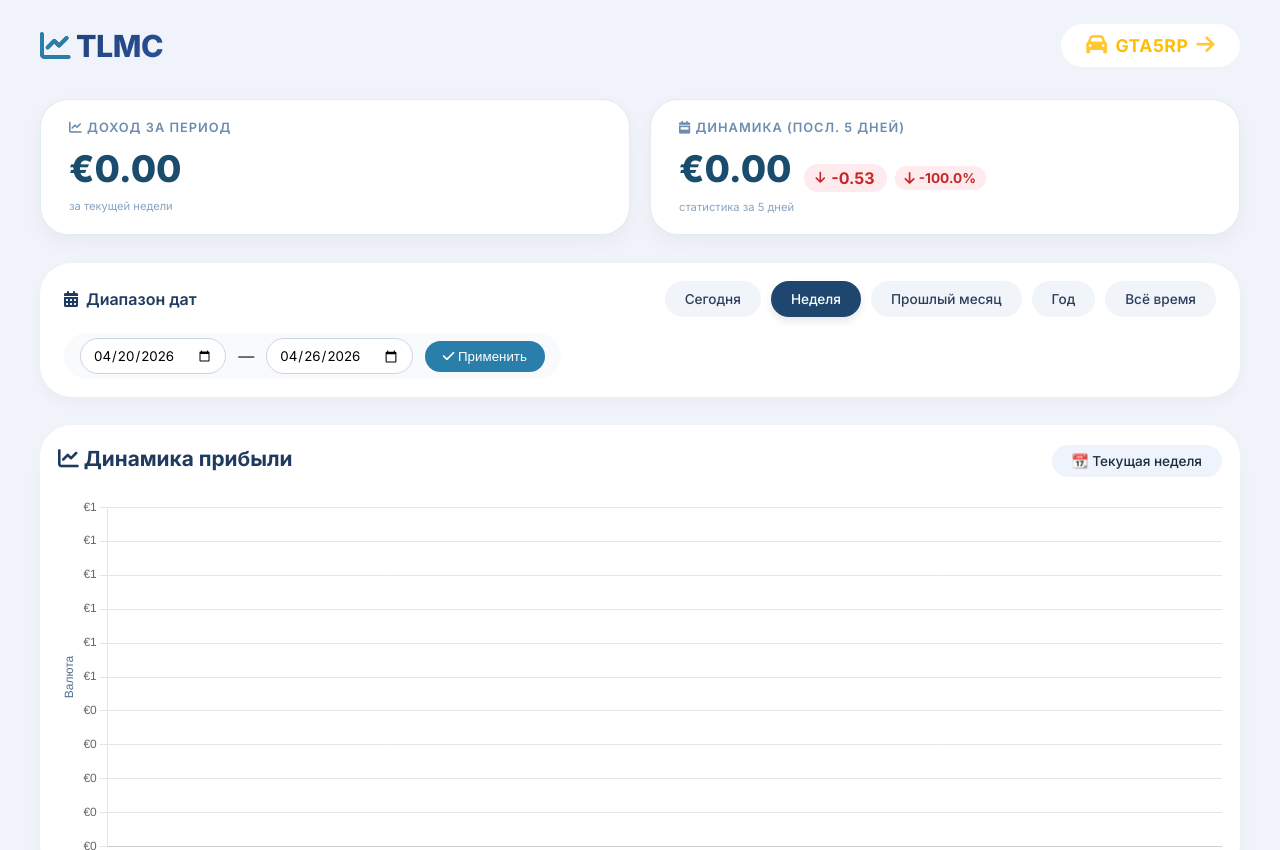
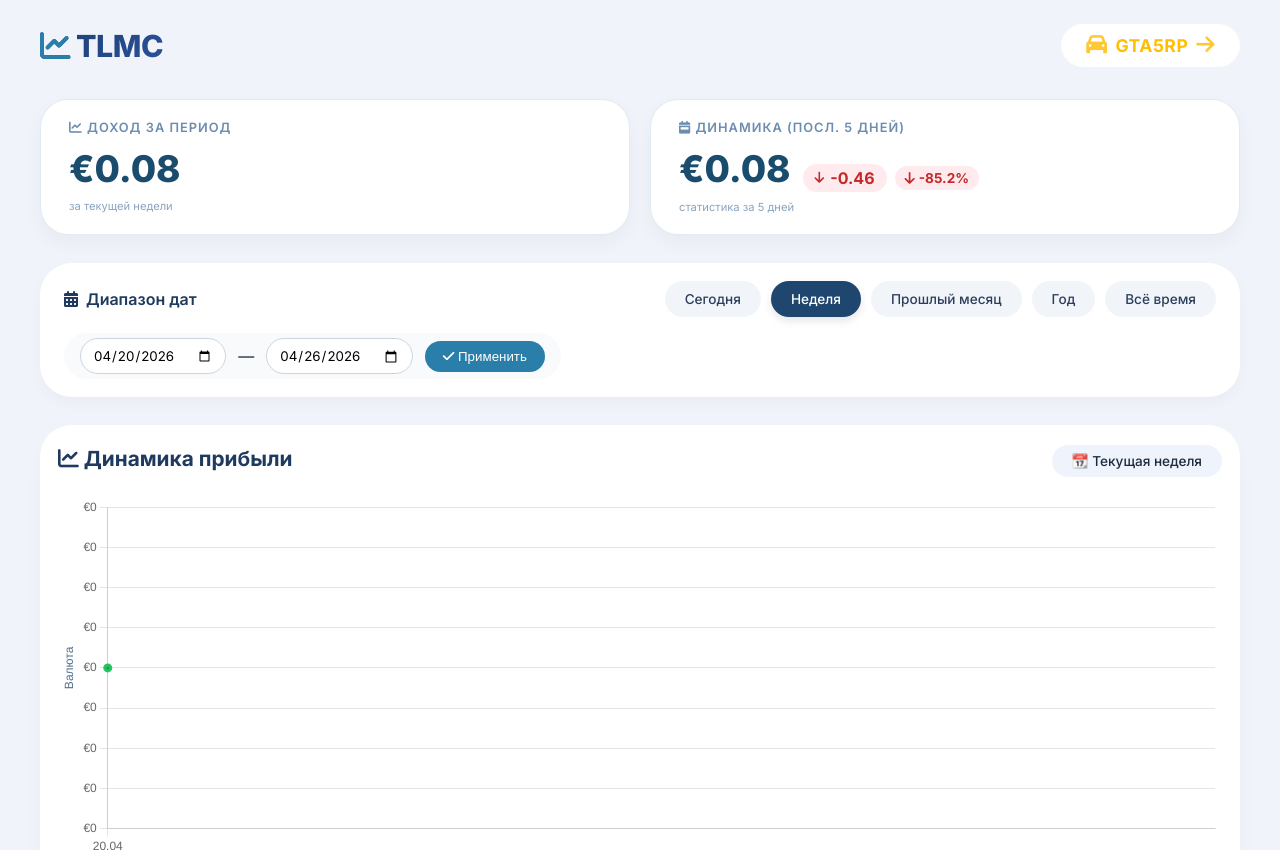
Before and after one commit to tlmc-web/tlmc-web.github.io, a plain HTML site: page index.html in a window 1280 px wide. Shown: the top 850 px of the page. Drawn offline with nearby package versions, Linux system fonts and the light colour scheme.

Commit message:
Update index.html

```diff
--- a/index.html
+++ b/index.html
@@ -416,7 +416,8 @@
                 { id: 5, amount: 0.10, dateISO: "2026-04-16" },
                 { id: 6, amount: 0.13, dateISO: "2026-04-17" },
                 { id: 7, amount: 0.11, dateISO: "2026-04-18" },
-                { id: 8, amount: 0.08, dateISO: "2026-04-18" },
+                { id: 8, amount: 0.09, dateISO: "2026-04-19" },
+                { id: 9, amount: 0.08, dateISO: "2026-04-20" },
             ];
 
             // DOM элементы
```
